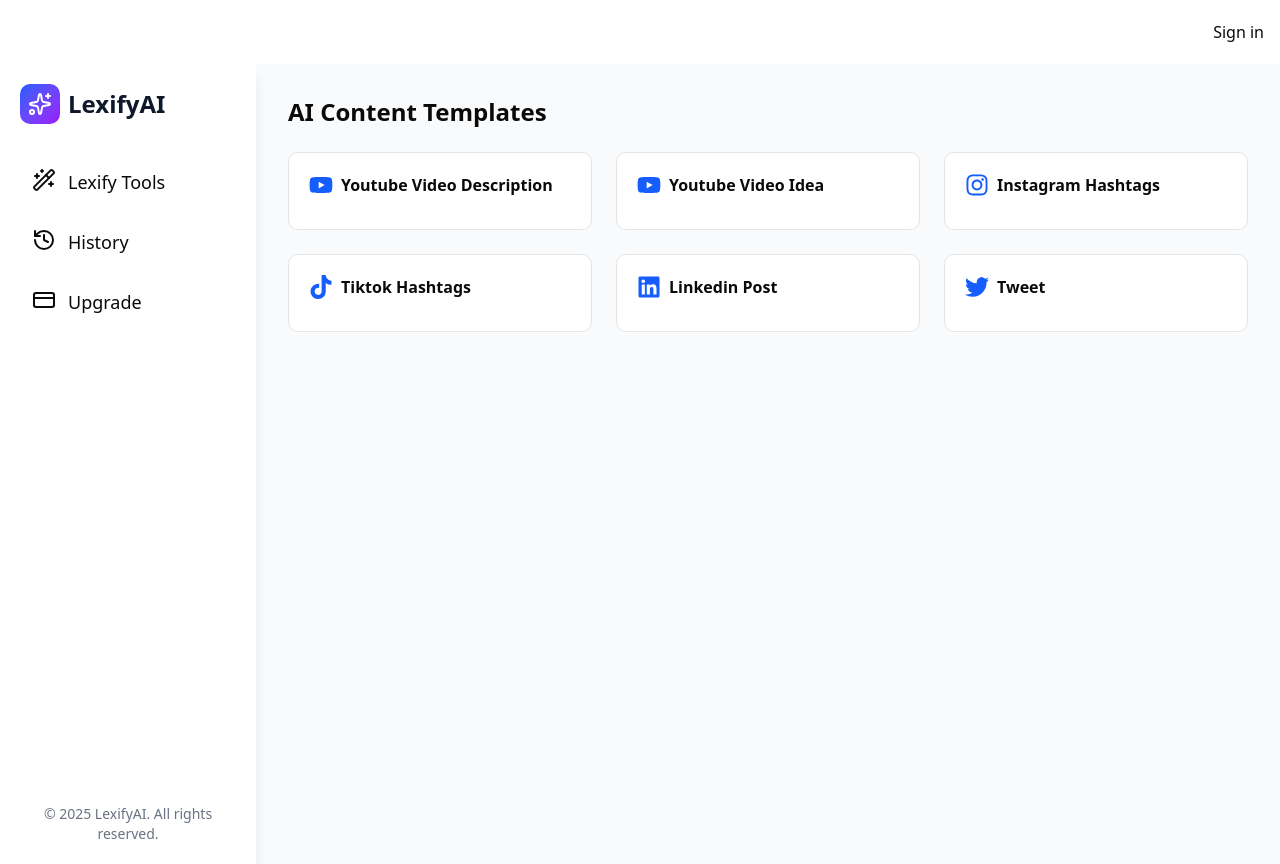
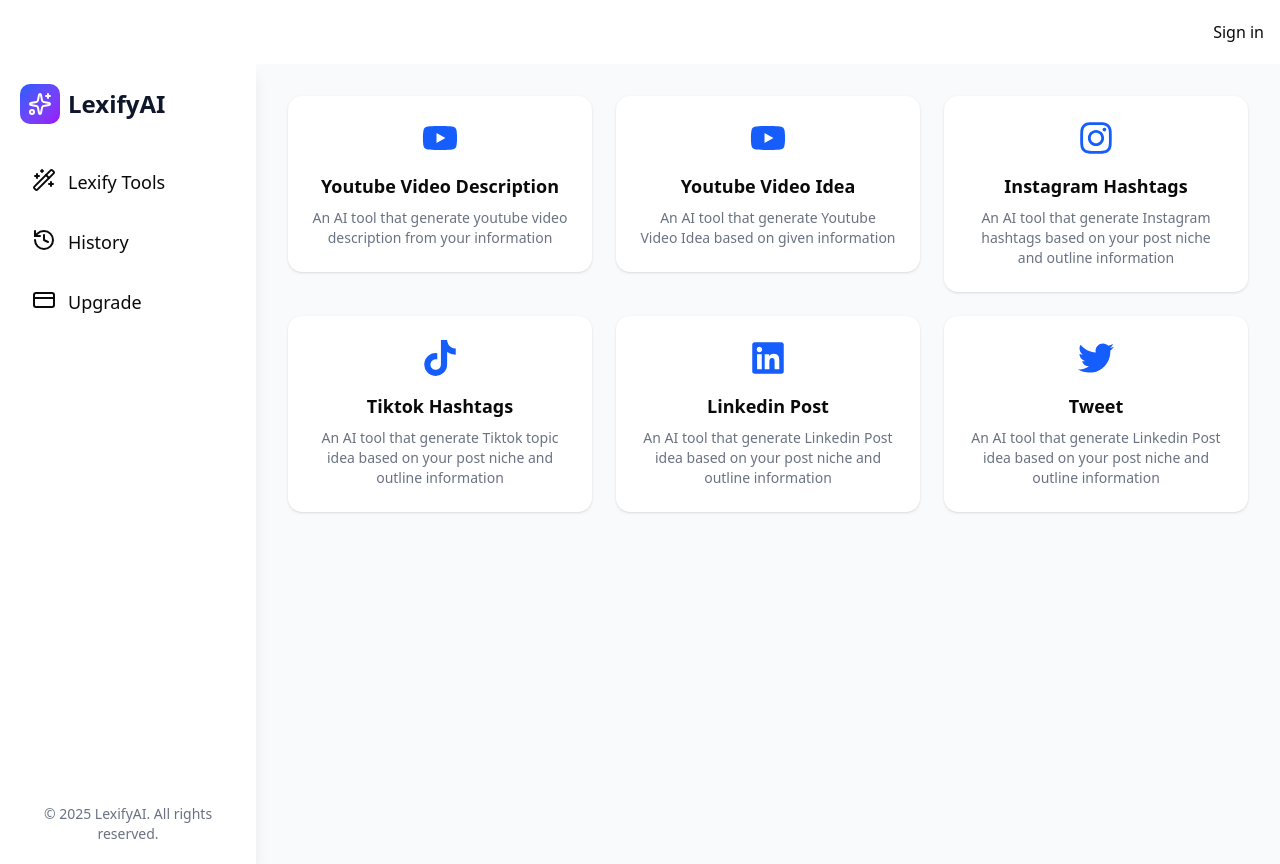
Before and after one commit to SHIVA-SINGHx/LexifyAI, a Next.js app: page /dashboard in a window 1280 px wide. Built offline with nearby package versions, Linux system fonts and the light colour scheme; no server answers.

Commit message:
Fixes bugs

```diff
--- a/src/app/dashboard/page.tsx
+++ b/src/app/dashboard/page.tsx
@@ -5,23 +5,18 @@
 
 const DashboardPage = () => {
   return (
-    <div className="p-8">
-      <h1 className="text-2xl font-bold mb-6">AI Content Templates</h1>
-
-      <div className="grid grid-cols-3 gap-6">
-        {contentTemplates.map((template) => (
-          <Link
-            key={template.slug}
-            href={`/dashboard/${template.slug}`}
-            className="bg-white border p-5 rounded-lg hover:shadow-md transition cursor-pointer"
-          >
-            <div className="flex items-center gap-2 mb-3">
-              <template.icon className="text-2xl text-blue-600" />
-              <h2 className="font-semibold">{template.name}</h2>
+    <div className="p-8 grid grid-cols-1 sm:grid-cols-2 lg:grid-cols-3 gap-6">
+      {contentTemplates.map((template) => (
+        <Link key={template.slug} href={`/dashboard/${template.slug}`}>
+          <div className="bg-white rounded-xl p-6 shadow hover:shadow-lg cursor-pointer transition">
+            <div className="flex flex-col items-center text-center">
+              <template.icon className="text-4xl text-blue-600 mb-4" />
+              <h3 className="text-lg font-semibold">{template.name}</h3>
+              <p className="text-gray-500 text-sm mt-2">{template.desc}</p>
             </div>
-          </Link>
-        ))}
-      </div>
+          </div>
+        </Link>
+      ))}
     </div>
   );
 };
```
